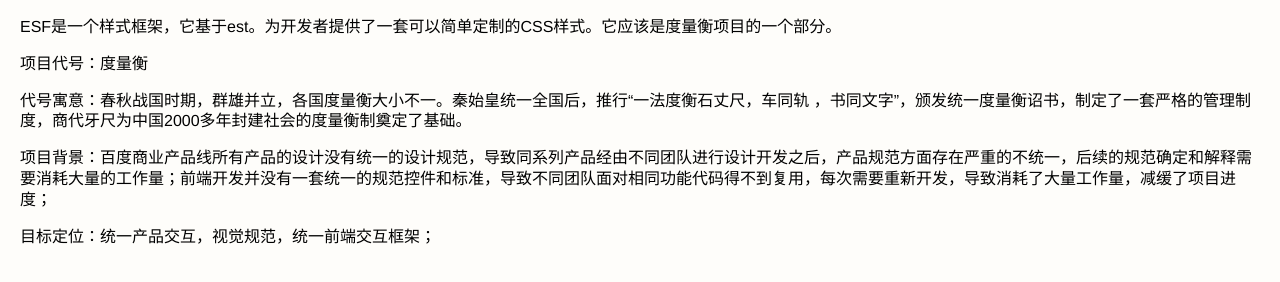
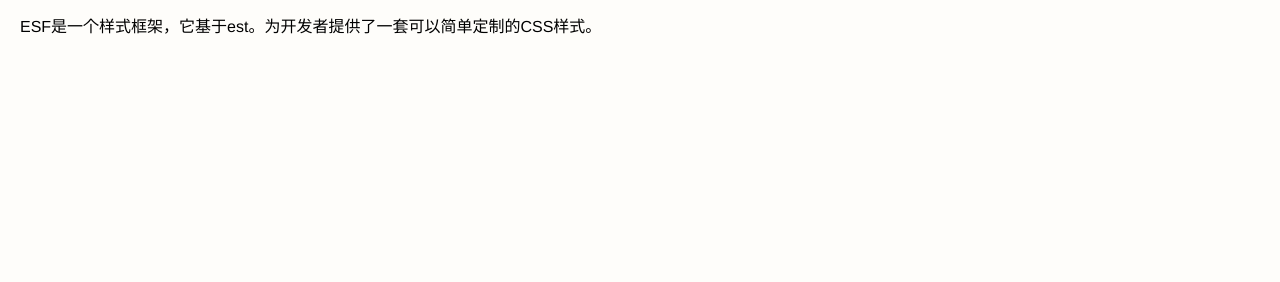
Before and after one commit to Exodia/esf, a website: page home.html in a window 1280 px wide. Shown: the part 54-336 px from the top of the page. Drawn offline with Linux system fonts and the light colour scheme.

Commit message:
fixed home.

```diff
--- a/home.html
+++ b/home.html
@@ -10,19 +10,7 @@
     <body class="p2">
         <h2 class="align-center no-mt">ESF</h2>
         <p>
-            ESF是一个样式框架，它基于est。为开发者提供了一套可以简单定制的CSS样式。它应该是度量衡项目的一个部分。
-        </p>
-        <p>
-            项目代号：度量衡
-        </p>
-        <p>
-            代号寓意：春秋战国时期，群雄并立，各国度量衡大小不一。秦始皇统一全国后，推行“一法度衡石丈尺，车同轨 ，书同文字”，颁发统一度量衡诏书，制定了一套严格的管理制度，商代牙尺为中国2000多年封建社会的度量衡制奠定了基础。
-        </p>
-        <p>
-            项目背景：百度商业产品线所有产品的设计没有统一的设计规范，导致同系列产品经由不同团队进行设计开发之后，产品规范方面存在严重的不统一，后续的规范确定和解释需要消耗大量的工作量；前端开发并没有一套统一的规范控件和标准，导致不同团队面对相同功能代码得不到复用，每次需要重新开发，导致消耗了大量工作量，减缓了项目进度；
-        </p>
-        <p>
-            目标定位：统一产品交互，视觉规范，统一前端交互框架；
+            ESF是一个样式框架，它基于est。为开发者提供了一套可以简单定制的CSS样式。
         </p>
     </body>
 </html>
```
